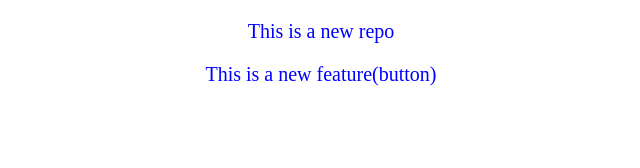
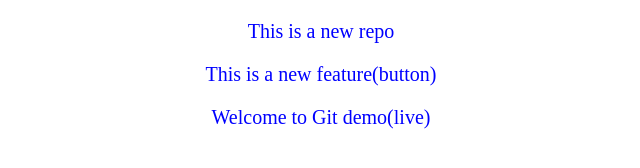
Before and after one commit to cipher67/local, a plain HTML site: page index.html in a window 1280 px wide. Shown: the whole page, without its empty margins (319-959 px from the left). Drawn offline with Linux system fonts and the light colour scheme.

Commit message:
Add new live

```diff
--- a/index.html
+++ b/index.html
@@ -9,5 +9,6 @@
 <body>
     <p>This is a new repo</p>
     <p>This is a new feature(button)</p>
+    <p>Welcome to Git demo(live)</p>
 </body>
 </html>
```
